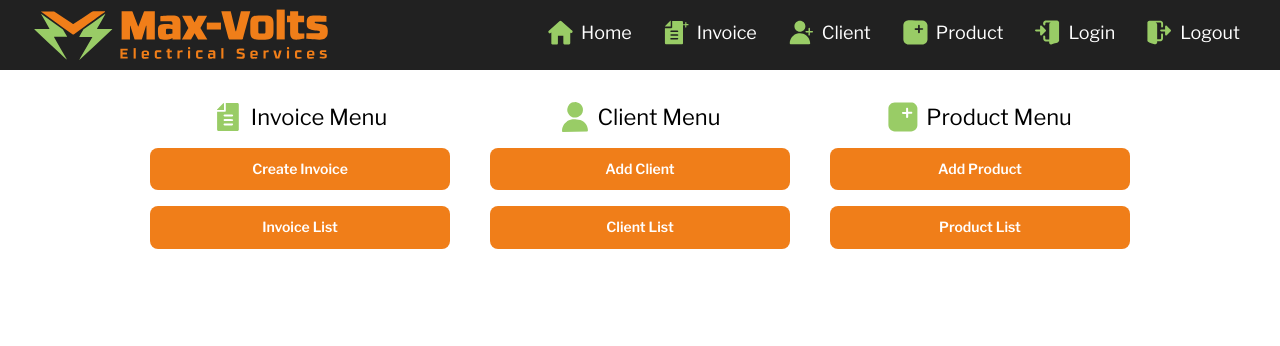
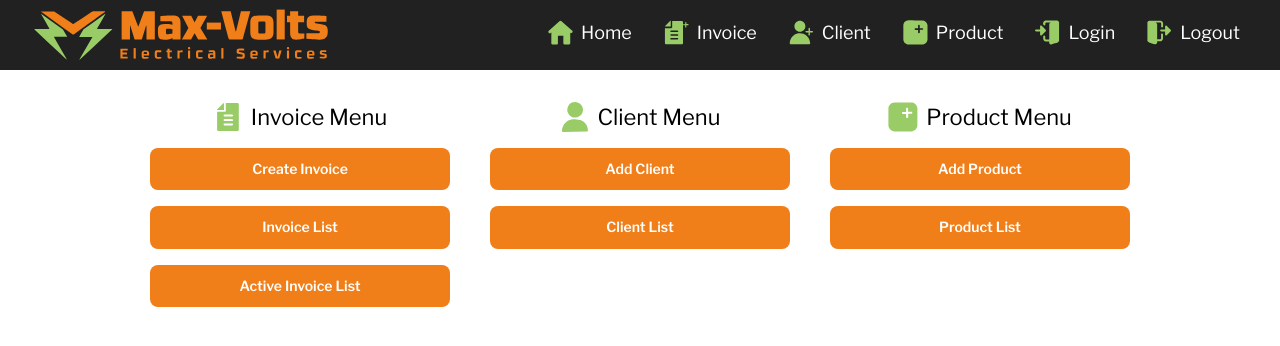
Before and after one commit to matt-powelldev2784/max_volts, a Next.js app: page / in a window 1280 px wide. Shown: the top 346 px of the page. Built offline with nearby package versions, Linux system fonts and the light colour scheme; no server answers.

Commit message:
feat: add active invoice list button

```diff
--- a/src/app/components/menuButtons/InvoiceMenu.tsx
+++ b/src/app/components/menuButtons/InvoiceMenu.tsx
@@ -42,6 +42,16 @@ export const InvoiceMenu = () => {
           router.push('/pages/invoice/invoice-list/1')
         }}
       />
+      <Button
+        type="button"
+        optionalClasses="text-white text-sm bg-mvOrange h-[42.5px] w-[300px]"
+        buttonText="Active Invoice List"
+        disabled={false}
+        onClick={() => {
+          resetInvoiceState()
+          router.push('/pages/invoice/active-invoices/1')
+        }}
+      />
     </div>
   )
 }
```
